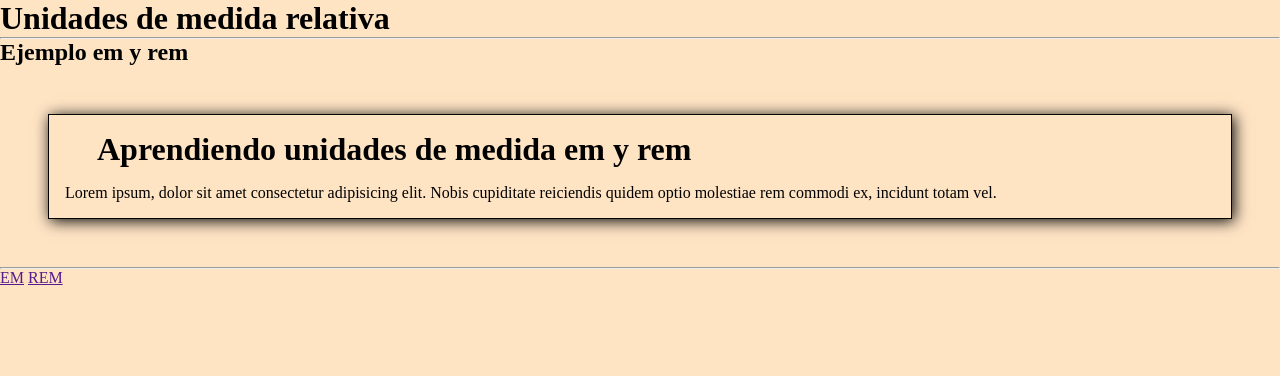
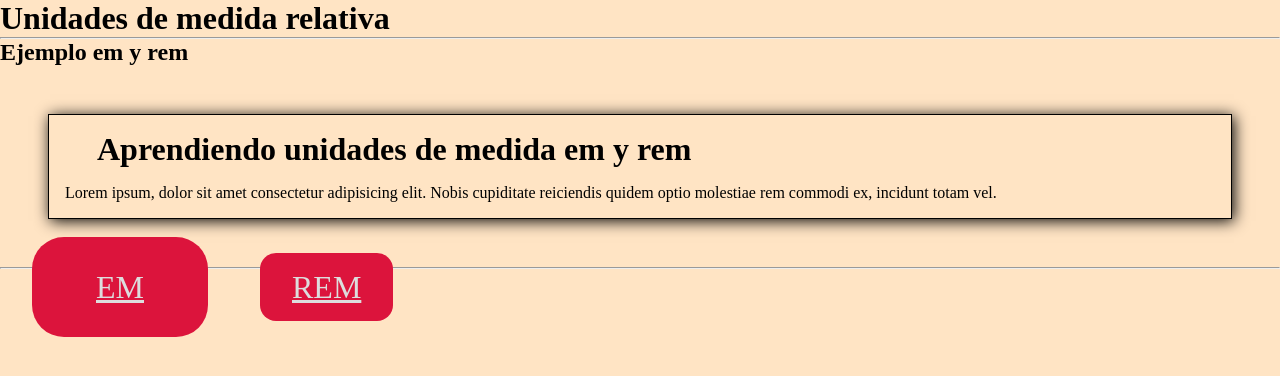
Before and after one commit to mlapeducacionit/pescar-desarrollo-web-avanzado-05, a website built with Vite: page index.html in a window 1280 px wide. Built offline with nearby package versions, Linux system fonts and the light colour scheme.

Commit message:
reglas css iniciales

```diff
--- a/src/style.css
+++ b/src/style.css
@@ -17,9 +17,9 @@
 /* ! EM es relativa a sus <etiqueta>, <contenedor>, <body>, <html>. A la altura de la M mayuscula  */
 /* Aporte de Nicolaes: es como que toma el tamaño del contenedor padre más cercano (siempre y cuando tenga definido un font size) */
 
-html {
+/* html {
     font-size: 16px;
-}
+} */
 
 body {
     background-color: bisque;
@@ -41,3 +41,32 @@ h3 {
     padding-inline: 1em; /* 32px * 1 -> 32px */
     margin-block-end: 1rem; /* html -> 16px -> 16px * 1 -> 16px */
 }
+
+html {
+    font-size: 100%;
+}
+
+body {
+    font-size: 100%;
+}
+
+.container {
+    font-size: 100%;
+}
+
+.element {
+    background-color: crimson;
+    color: #ddd;
+    padding: 1em 2em;
+    margin: 1em;
+    border-radius: 1em;
+    font-size: 2em;
+}
+.root-element {
+    background-color: crimson;
+    color: #ddd;
+    padding: 1rem 2rem;
+    margin: 1rem;
+    border-radius: 1rem;
+    font-size: 2rem;
+}
```
